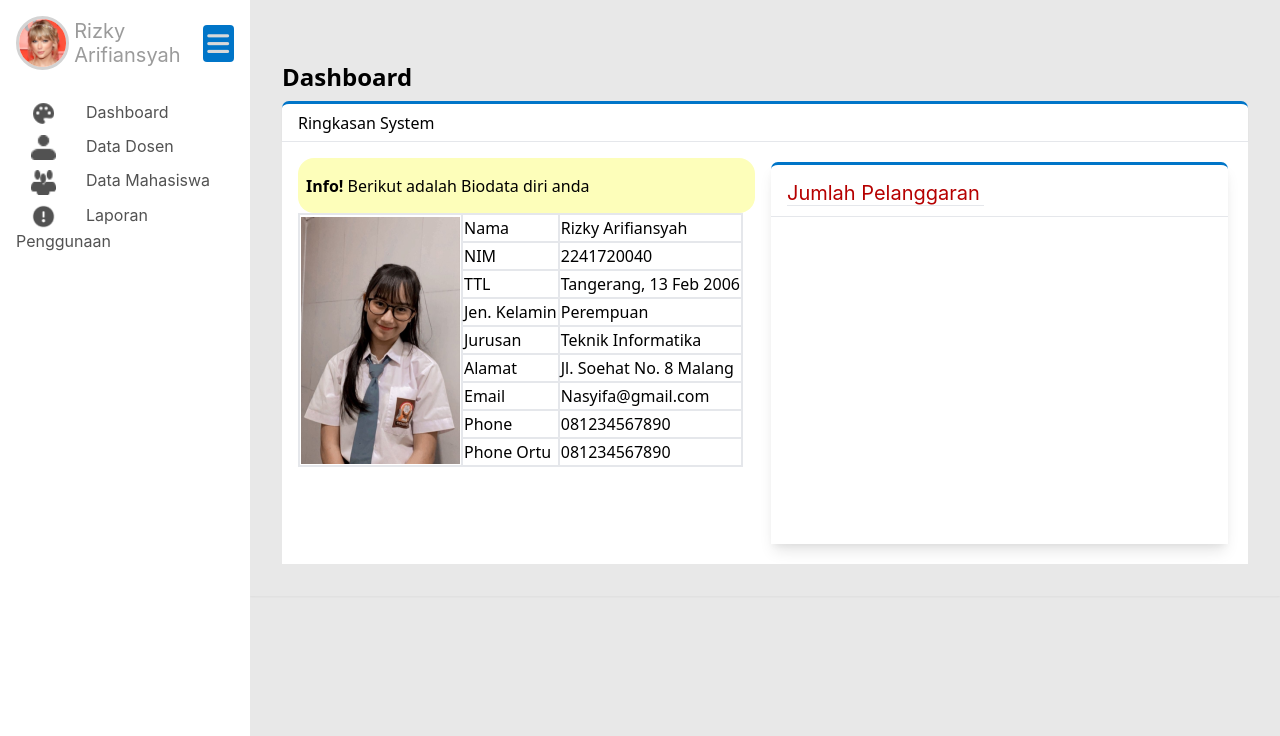
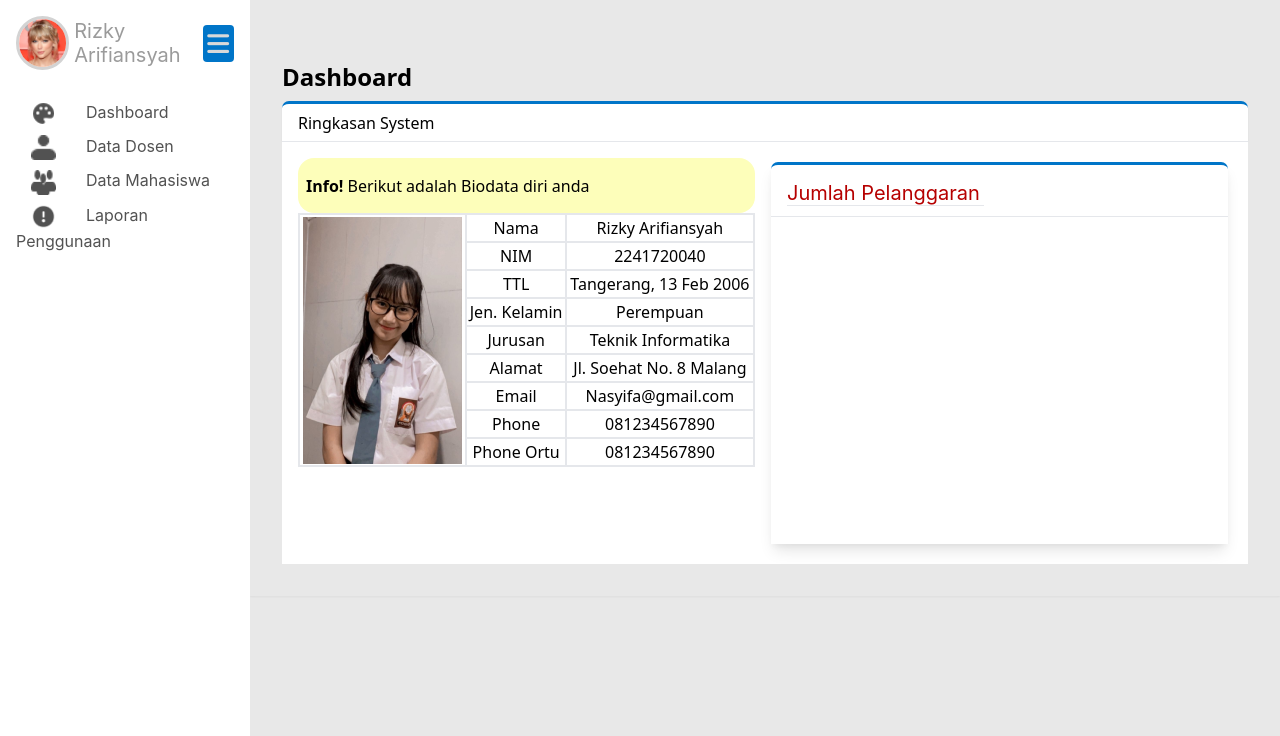
Before and after one commit to rafsanalhad/tatib_2g_final, a PHP site: page /mahasiswa.php in a window 1280 px wide. Shown: the part 64-800 px from the top of the page. Run offline with PHP 8.4, Linux system fonts and the light colour scheme.

Commit message:
table mahasiswa

```diff
--- a/mahasiswa.php
+++ b/mahasiswa.php
@@ -55,10 +55,10 @@
           <div class="flex-1 notif_db h-10 flex items-center pl-2">
           <p><b>Info! </b>Berikut adalah Biodata diri anda</p>
           </div>
-          <table class="items-center">
+          <table class="w-full text-center">
             <tbody>
               <tr>
-                <td class="border-2 border-slate-700 p-auto" rowspan="10"><img src="assets/profil/mhs1.png" alt=""></td>
+                <td class="border-2 border-slate-700" rowspan="10"><img src="assets/profil/mhs1.png" class="m-auto" alt=""></td>
               </tr>
               <tr>
                 <td class="border-2 border-slate-700">Nama</td>
```
Also changed, not shown: index.php (line endings or trailing spaces).
